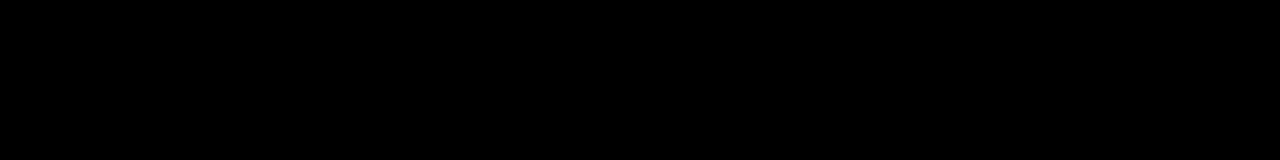
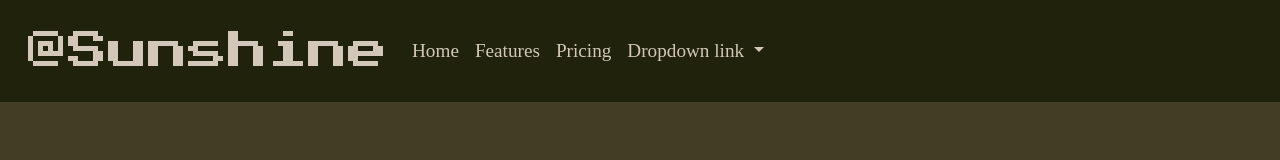
Before and after one commit to Sunshines838/Neospring1, a plain HTML site: page index.html in a window 1280 px wide. Drawn offline with nearby package versions, Linux system fonts and the light colour scheme; a web font is replaced by a local one.

Commit message:
made things pretty

```diff
--- a/index.html
+++ b/index.html
@@ -3,11 +3,55 @@
 <head>
   <meta charset="UTF-8">
   <meta name="viewport" content="width=device-width, initial-scale=1.0">
-  <title>Document</title>
+  <title>Now and Then</title>
+  <link href="https://cdn.jsdelivr.net/npm/bootstrap@5.3.3/dist/css/bootstrap.min.css" rel="stylesheet" integrity="sha384-QWTKZyjpPEjISv5WaRU9OFeRpok6YctnYmDr5pNlyT2bRjXh0JMhjY6hW+ALEwIH" crossorigin="anonymous">
   <link rel="stylesheet" href="main.css">
-   <script src="main.js"></script>
+
+  <link rel="preconnect" href="https://fonts.googleapis.com">
+<link rel="preconnect" href="https://fonts.gstatic.com" crossorigin>
+<link href="https://fonts.googleapis.com/css2?family=Arsenal+SC:ital,wght@0,400;0,700;1,400;1,700&family=Bodoni+Moda+SC:ital,opsz,wght@0,6..96,400..900;1,6..96,400..900&family=Cinzel:wght@400..900&family=Press+Start+2P&display=swap" rel="stylesheet">
 </head>
 <body>
 
+  <nav style="background-color: #20220c;" class="navbar navbar-expand-lg  p-3">
+    <div class="container-fluid">
+      <a  style="color:#d3c7b9;" class="navbar-brand" href="https://neospring.org/@sunshine">@Sunshine</a>
+      <button class="navbar-toggler" type="button" data-bs-toggle="collapse" data-bs-target="#navbarNavDropdown" aria-controls="navbarNavDropdown" aria-expanded="false" aria-label="Toggle navigation">
+        <span class="navbar-toggler-icon"></span>
+      </button>
+      <div class="collapse navbar-collapse" id="navbarNavDropdown">
+        <ul class="navbar-nav">
+          <li class="nav-item">
+            <a style="color:#d3c7b9;" class="nav-link active" aria-current="page" href="#">Home</a>
+          </li>
+          <li class="nav-item">
+            <a  style="color:#d3c7b9;" class="nav-link" href="#">Features</a>
+          </li>
+          <li class="nav-item">
+            <a  style="color:#d3c7b9;" class="nav-link" href="#">Pricing</a>
+          </li>
+          <li class="nav-item dropdown">
+            <a  style="color:#d3c7b9;" class="nav-link dropdown-toggle" href="#" role="button" data-bs-toggle="dropdown" aria-expanded="false">
+              Dropdown link
+            </a>
+            <ul style="background-color: #d3c7b9"
+            class="dropdown-menu">
+              <li><a class="dropdown-item" href="#">Action</a></li>
+              <li><a class="dropdown-item" href="#">Another action</a></li>
+              <li><a class="dropdown-item" href="#">Something else here</a></li>
+            </ul>
+          </li>
+        </ul>
+      </div>
+    </div>
+  </nav>
+
+
+
+
+  <script src="https://cdn.jsdelivr.net/npm/@popperjs/core@2.11.8/dist/umd/popper.min.js" integrity="sha384-I7E8VVD/ismYTF4hNIPjVp/Zjvgyol6VFvRkX/vR+Vc4jQkC+hVqc2pM8ODewa9r" crossorigin="anonymous"></script>
+  <script src="https://cdn.jsdelivr.net/npm/bootstrap@5.3.3/dist/js/bootstrap.min.js" integrity="sha384-0pUGZvbkm6XF6gxjEnlmuGrJXVbNuzT9qBBavbLwCsOGabYfZo0T0to5eqruptLy" crossorigin="anonymous"></script>
+  <script src="main.js"></script>
+
 </body>
 </html>
--- a/main.css
+++ b/main.css
@@ -1,3 +1,28 @@
 body{
-  background-color: black;
+  background-color: #423e25;
 }
+
+.navbar-brand {
+  font-family: "Press Start 2P", system-ui;
+  font-weight: 400;
+  font-style: normal;
+  font-size: 40px;
+}
+
+.nav-link {
+  font-family: "Arsenal SC", serif;
+  font-weight: 400;
+  font-style: normal;
+  font-size: larger;
+}
+
+.dropdown-item {
+  font-family: "Arsenal SC", serif;
+  font-weight: 400;
+  font-style: normal;
+  font-size: larger;
+}
+
+.navbar-toggler{
+  background-color: #d3c7b9;
+}
```
Also changed, not shown: _navbar.scss (added).
